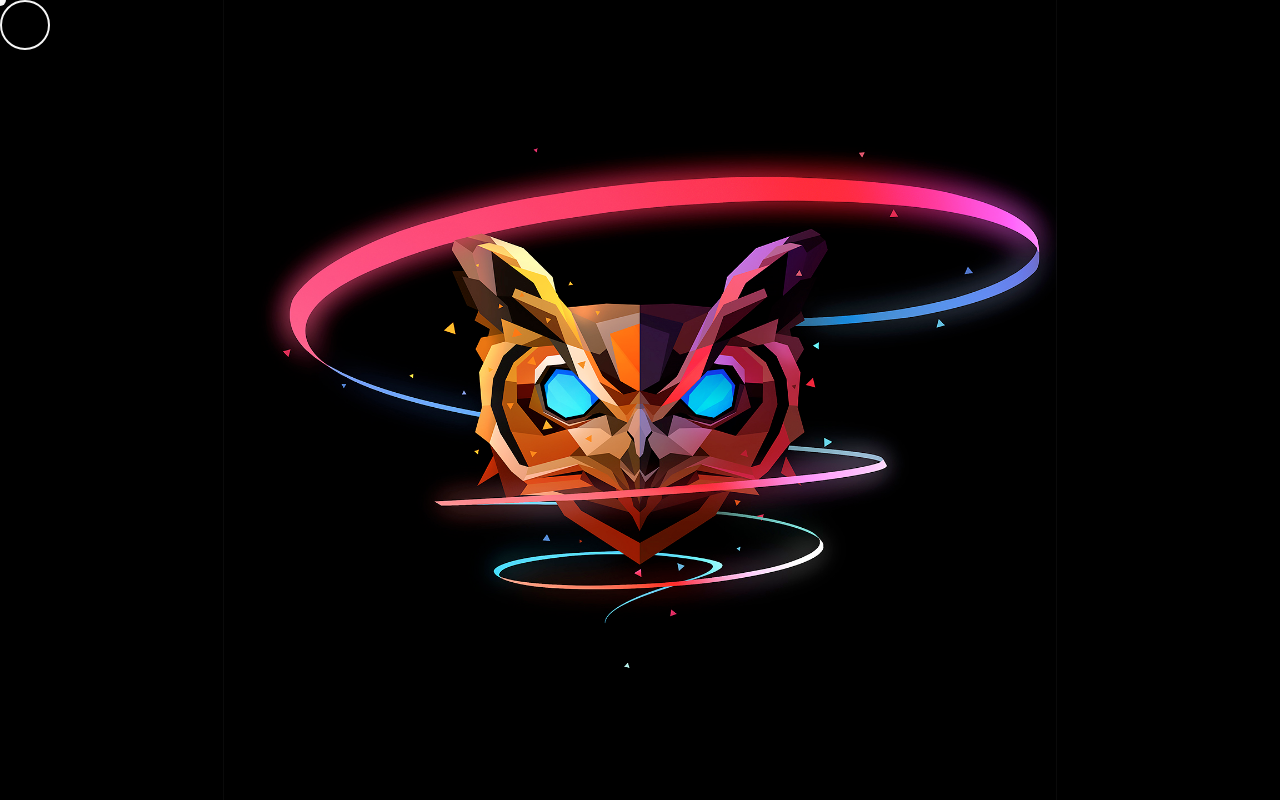
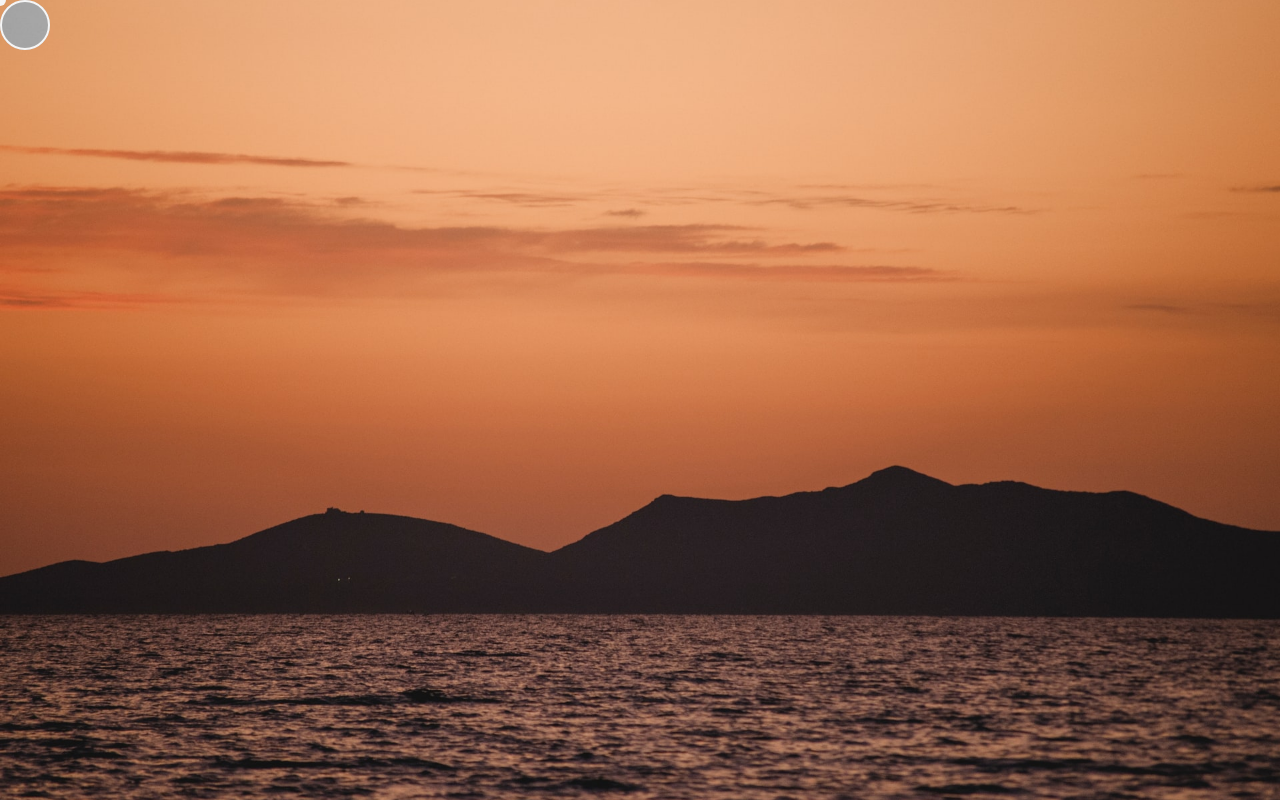
Before and after one commit to ankit-alpha-q/cursor-animation, a website with bundled scripts: page public/index.html in a window 1280 px wide. Built offline with nearby package versions, Linux system fonts and the light colour scheme.

Commit message:
image changed

```diff
--- a/public/index.html
+++ b/public/index.html
@@ -10,7 +10,7 @@
 </head>
 
 <body>
-    <img src="./owl.jpg" alt="owl">
+    <img src="./img.jpg" alt="owl">
     <div>
         <div class="cursor cursorNone"></div>
         <div class="cursorDot cursorNone"></div>
```
Also changed, not shown: public/img.jpg (added), public/owl.jpg (deleted).
